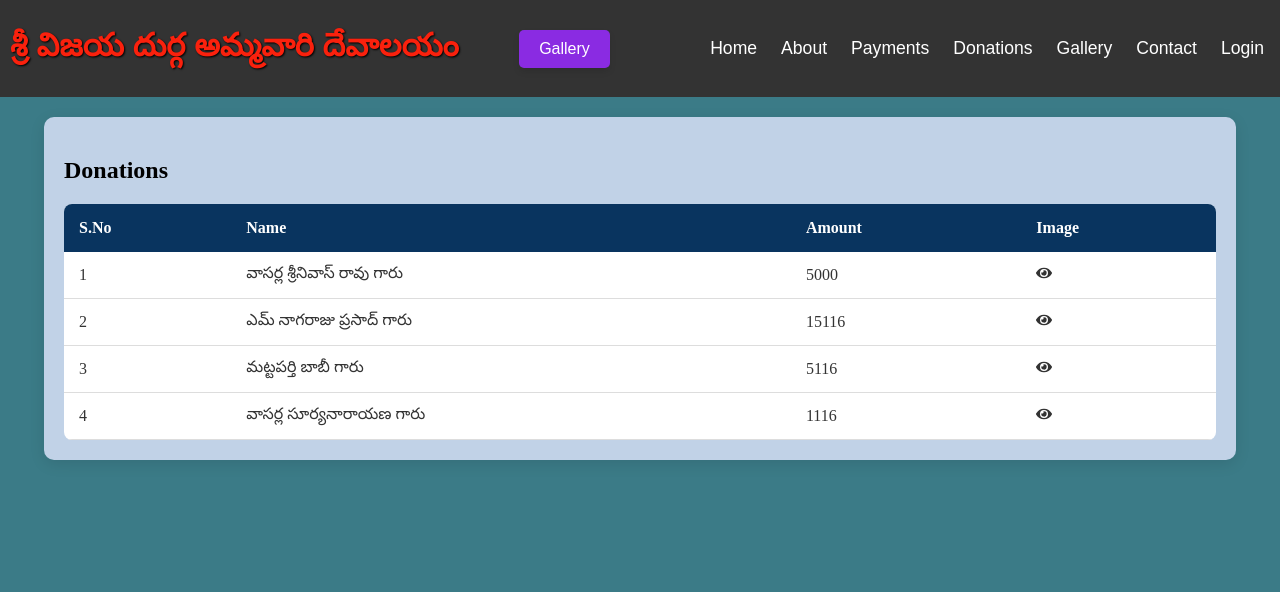
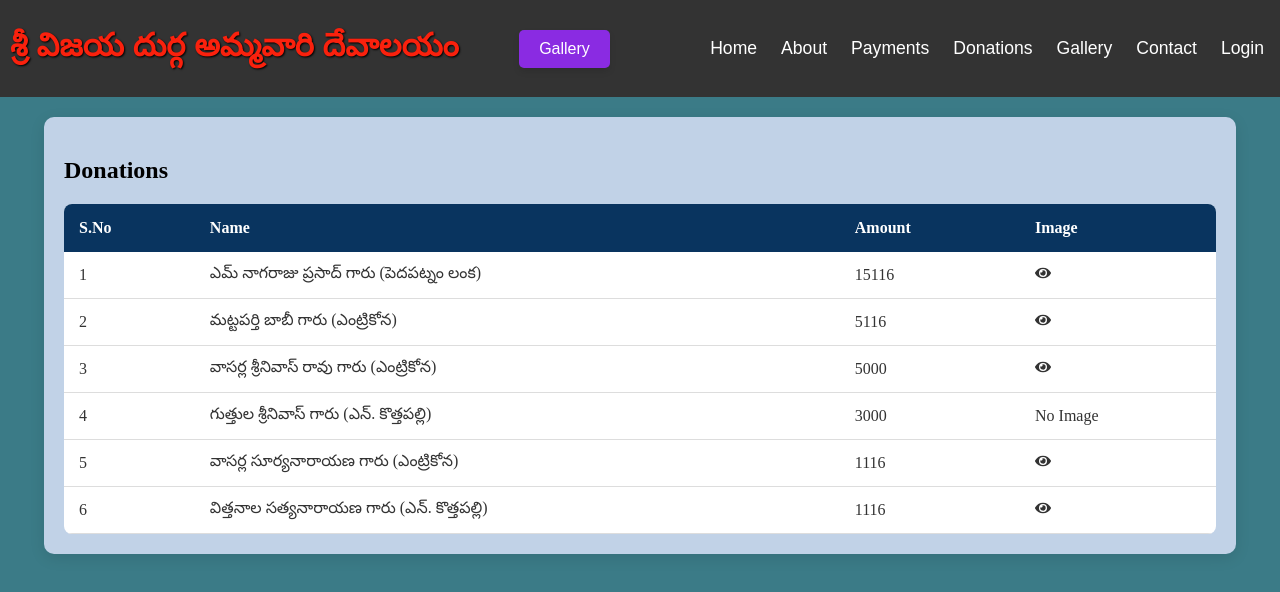
Before and after one commit to Suryalokesh84/Vijaya-durga-temple-website, a React (Vite) app in the folder client/: page /donations in a window 1280 px wide. Shown: the top 592 px of the page. Built offline with nearby package versions, Linux system fonts and the light colour scheme.

Commit message:
updated day 2 pics

```diff
--- a/client/src/pages/About.jsx
+++ b/client/src/pages/About.jsx
@@ -31,7 +31,7 @@ const About = () => {
 
         <h2 className="section-title">దసరా వేడుకలు</h2>
         <p>
-        ప్రతి సంవత్సరం గ్రామస్తులు, భక్తుల వల్ల వచ్చిన విరాళాలతో నిర్మాణ అభివృద్ధి మరియు నవరాత్రి మహోత్సవాలు జరుగుచున్నవి. కాలక్రమేణా ప్రతి సంవత్సరం దినదినాభివృద్ధి చెందుతూ అన్నదానాలు, ఏకాహ భజన కార్యక్రమాలు, దీపాలంకరణలు, శమీ పూజలు, తీన్ మార్ డ్రమ్స్ మరియు DJ లైట్స్ & సౌండ్స్ వంటి కార్యక్రమాలతో  ఊరేగింపు వేడుకలు ఘనంగా విస్తరించాయి.
+        ప్రతి సంవత్సరం గ్రామస్తులు, భక్తుల వల్ల వచ్చిన విరాళాలతో నిర్మాణ అభివృద్ధి మరియు నవరాత్రి మహోత్సవాలు జరుగుచున్నవి. కాలక్రమేణా ప్రతి సంవత్సరం దినదినాభివృద్ధి చెందుతూ పచ్చి పువ్వుల అలంకరణలు , అన్నదానాలు, ఏకాహ భజన కార్యక్రమాలు, దీపాలంకరణలు, శమీ పూజలు, గరగ నృత్యాలు, తీన్ మార్ డ్రమ్స్ మరియు DJ లైట్స్ & సౌండ్స్ వంటి కార్యక్రమాలతో  ఊరేగింపు వేడుకలు ఘనంగా విస్తరించాయి.
         శ్రీ విజయ దుర్గ అమ్మ వారి మహత్యం యొక్క శక్తిపై గ్రామస్తుల విశ్వాసం మరియు వారి ఉదార విరాళాల కారణంగా, ఉత్సవాలు కొత్త ఎత్తులకు చేరుకుంటున్నాయి.
         </p>
 
--- a/client/src/pages/Donations.jsx
+++ b/client/src/pages/Donations.jsx
@@ -24,30 +24,13 @@ ImageModal.propTypes = {
 const DonationsList = () => {
   // Manually entered donations data
   const [donations] = useState([
-    {
-      _id: 1,
-      name: 'వాసర్ల శ్రీనివాస్ రావు గారు',
-      amount: 5000,
-      image: 'https://i.imgur.com/Flc3a0x.jpeg',
-    },
-    {
-      _id: 2,
-      name: 'ఎమ్ నాగరాజు ప్రసాద్ గారు',
-      amount: 15116,
-      image: 'https://i.imgur.com/GDCLVOu.jpeg',
-    },
-    {
-      _id: 3,
-      name: 'మట్టపర్తి బాబీ గారు',
-      amount: 5116,
-      image: 'https://i.imgur.com/YMHxeOH.jpeg',
-    },
-    {
-      _id: 4,
-      name: 'వాసర్ల సూర్యనారాయణ గారు',
-      amount: 1116,
-      image: 'https://i.imgur.com/gcNtqVF.jpeg',
-    },
+    { _id: 1, name: 'ఎమ్ నాగరాజు ప్రసాద్ గారు (పెదపట్నం లంక)', amount: 15116, image: 'https://i.imgur.com/GDCLVOu.jpeg' },
+    { _id: 2, name: 'మట్టపర్తి బాబీ గారు (ఎంట్రికోన)', amount: 5116, image: 'https://i.imgur.com/YMHxeOH.jpeg' },
+    { _id: 3, name: 'వాసర్ల శ్రీనివాస్ రావు గారు (ఎంట్రికోన)', amount: 5000, image: 'https://i.imgur.com/Flc3a0x.jpeg' },
+    { _id: 4, name: 'గుత్తుల శ్రీనివాస్ గారు (ఎన్. కొత్తపల్లి)', amount: 3000, image: '' },
+    { _id: 5, name: 'వాసర్ల సూర్యనారాయణ గారు (ఎంట్రికోన)', amount: 1116, image: 'https://i.imgur.com/gcNtqVF.jpeg' },
+    { _id: 6, name: 'విత్తనాల సత్యనారాయణ గారు  (ఎన్. కొత్తపల్లి)', amount: 1116, image: 'https://i.imgur.com/Fmroj4j.jpeg' },
+
   ]);
 
   const [visibleImages, setVisibleImages] = useState({});
--- a/client/src/pages/Gallery.jsx
+++ b/client/src/pages/Gallery.jsx
@@ -4,6 +4,8 @@ import './Gallery.css';  // Ensure your CSS is applied
 
 const Gallery = () => {
   const [images] = useState([
+    { url: 'https://i.imgur.com/zEURAlx.jpeg', title: 'Image 9' },
+    { url: 'https://i.imgur.com/ALtY4KB.jpeg', title: 'Image 9' },
     { url: 'https://i.imgur.com/QnxDr7C.jpeg', title: 'Image 9' },
     { url: 'https://i.imgur.com/rmogqiP.jpeg', title: 'Image 9' },
     { url: 'https://i.imgur.com/TiZ9g8A.jpeg', title: 'Image 9' },
--- a/client/src/pages/Home.jsx
+++ b/client/src/pages/Home.jsx
@@ -45,14 +45,14 @@ const HomeAndDonations = () => {
 
   // Automated smooth scrolling function
   useEffect(() => {
-    const scrollSpeed = 1; // Amount of pixels to scroll
+    const scrollSpeed = 2; // Amount of pixels to scroll
     const scrollInterval = 20; // Time interval (in ms) between each scroll movement
 
     const smoothScroll = () => {
       if (scrollRef.current) {
         const { scrollLeft, scrollWidth, clientWidth } = scrollRef.current;
         if (scrollLeft + clientWidth >= scrollWidth) {
-          scrollRef.current.scrollTo({ left: 0, behavior: 'auto' }); // Reset to the beginning without smooth behavior
+          scrollRef.current.scrollTo({ left: 20, behavior: 'auto' }); // Reset to the beginning without smooth behavior
         } else {
           scrollRef.current.scrollBy({ left: scrollSpeed, behavior: 'smooth' }); // Scroll by 1px with smooth behavior
         }
@@ -108,7 +108,7 @@ const HomeAndDonations = () => {
 
         <h2 className="section-title">దసరా వేడుకలు</h2>
         <p>
-        ప్రతి సంవత్సరం గ్రామస్తులు, భక్తుల వల్ల వచ్చిన విరాళాలతో నిర్మాణ అభివృద్ధి మరియు నవరాత్రి మహోత్సవాలు జరుగుచున్నవి. కాలక్రమేణా ప్రతి సంవత్సరం దినదినాభివృద్ధి చెందుతూ అన్నదానాలు, ఏకాహ భజన కార్యక్రమాలు, దీపాలంకరణలు, శమీ పూజలు, గరగ నృత్యాలు, తీన్ మార్ డ్రమ్స్ మరియు DJ లైట్స్ & సౌండ్స్ వంటి కార్యక్రమాలతో  ఊరేగింపు వేడుకలు ఘనంగా విస్తరించాయి.
+        ప్రతి సంవత్సరం గ్రామస్తులు, భక్తుల వల్ల వచ్చిన విరాళాలతో నిర్మాణ అభివృద్ధి మరియు నవరాత్రి మహోత్సవాలు జరుగుచున్నవి. కాలక్రమేణా ప్రతి సంవత్సరం దినదినాభివృద్ధి చెందుతూ పచ్చి పువ్వుల అలంకరణలు , అన్నదానాలు, ఏకాహ భజన కార్యక్రమాలు, దీపాలంకరణలు, శమీ పూజలు, గరగ నృత్యాలు, తీన్ మార్ డ్రమ్స్ మరియు DJ లైట్స్ & సౌండ్స్ వంటి కార్యక్రమాలతో  ఊరేగింపు వేడుకలు ఘనంగా విస్తరించాయి.
         శ్రీ విజయ దుర్గ అమ్మ వారి మహత్యం యొక్క శక్తిపై గ్రామస్తుల విశ్వాసం మరియు వారి ఉదార విరాళాల కారణంగా, ఉత్సవాలు కొత్త ఎత్తులకు చేరుకుంటున్నాయి.
         </p>
 
```
